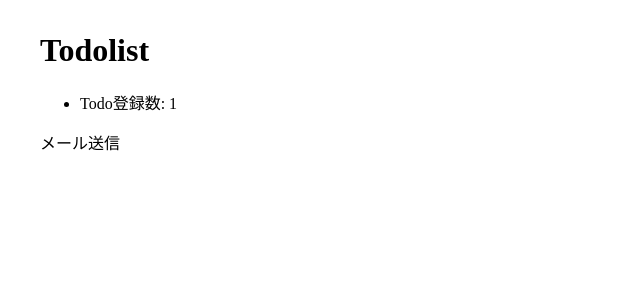
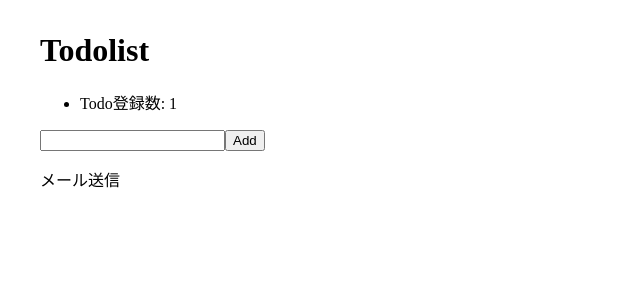
Before and after one commit to RodeoX1980/recoil-sample, a React (Vite) app: page / in a window 1280 px wide. Shown: the top 300 px of the page, without its empty margins (0-640 px from the left). Built offline with nearby package versions, Linux system fonts and the light colour scheme.

Commit message:
[ADD] todo追加機能追加

```diff
--- /dev/null
+++ b/src/components/TodoItemCreator.tsx
@@ -0,0 +1,39 @@
+import { todoListState } from "@/atom/atom";
+import { ChangeEvent, useState } from "react";
+import { useSetRecoilState } from "recoil";
+
+const TodoItemCreator = () => {
+  const [title, setTitle] = useState('');
+  const setTodoList = useSetRecoilState(todoListState);
+
+  const handleChange = (e: ChangeEvent<HTMLInputElement>) => {
+    setTitle(e.target.value);
+  }
+
+  const addItem = () => {
+    if (title === '') return;
+    setTodoList((oldTodoList) => [
+      ...oldTodoList,
+      {
+        id: getId(),
+        title: title,
+        isCompleted: false,
+      },
+    ]);
+    setTitle('');
+  }
+
+  return (
+    <div style={{ margin: '1em 0' }}>
+      <input type="text" value={title} onChange={handleChange} />
+      <button onClick={addItem}>Add</button>
+    </div>
+  );
+};
+
+export default TodoItemCreator;
+
+let id = 1;
+const getId = () => {
+  return id++;
+}
--- a/src/components/TodoList.tsx
+++ b/src/components/TodoList.tsx
@@ -1,13 +1,17 @@
+import { useRecoilState, useRecoilValue } from "recoil";
+
 import { todoListState } from "@/atom/atom";
-import { useRecoilValue } from "recoil";
 import TodoListStats from "@/components/TodoListStats";
+import TodoItemCreator from "@/components/TodoItemCreator";
 
 const TodoList = () => {
   const todoList = useRecoilValue(todoListState);
+
   return (
     <>
       <h1>Todolist</h1>
       <TodoListStats />
+      <TodoItemCreator />
       {todoList.map((item) => (
         <div key={item.id}>{item.title}</div>
       ))}
```
